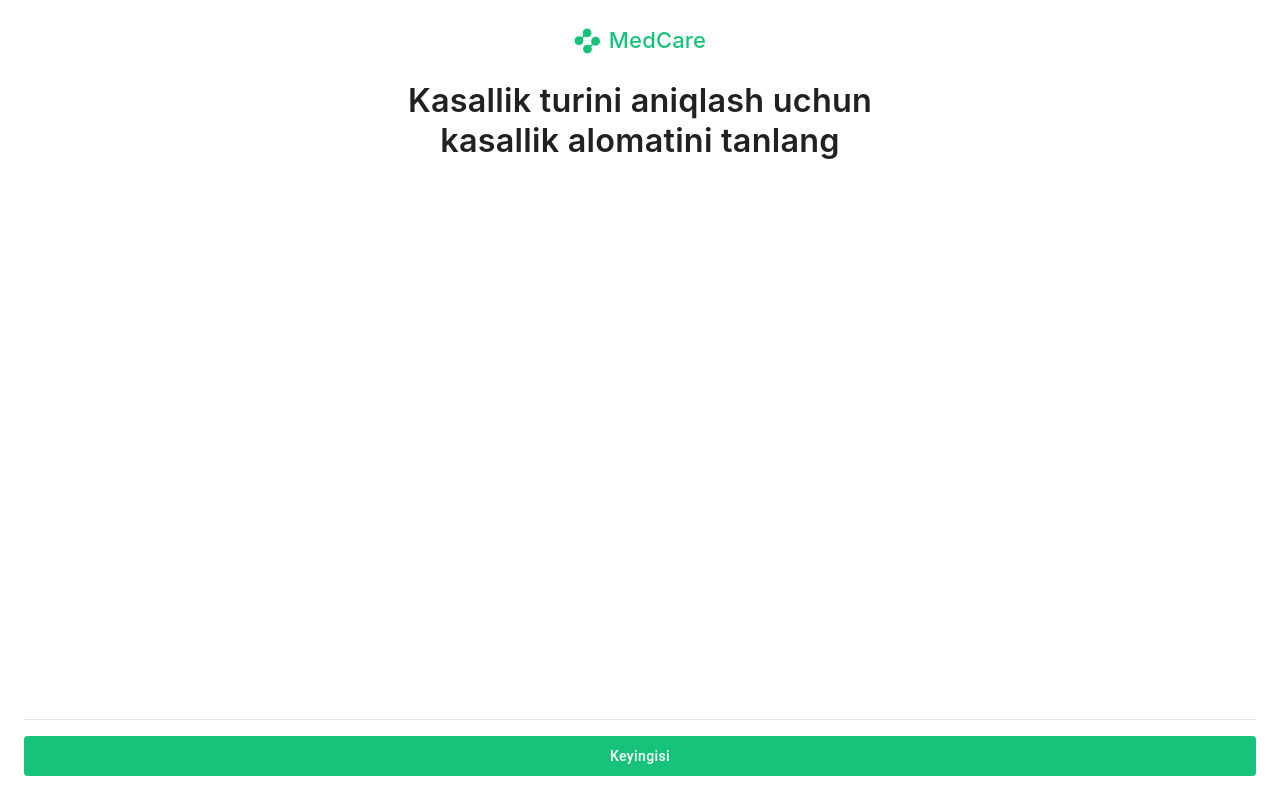
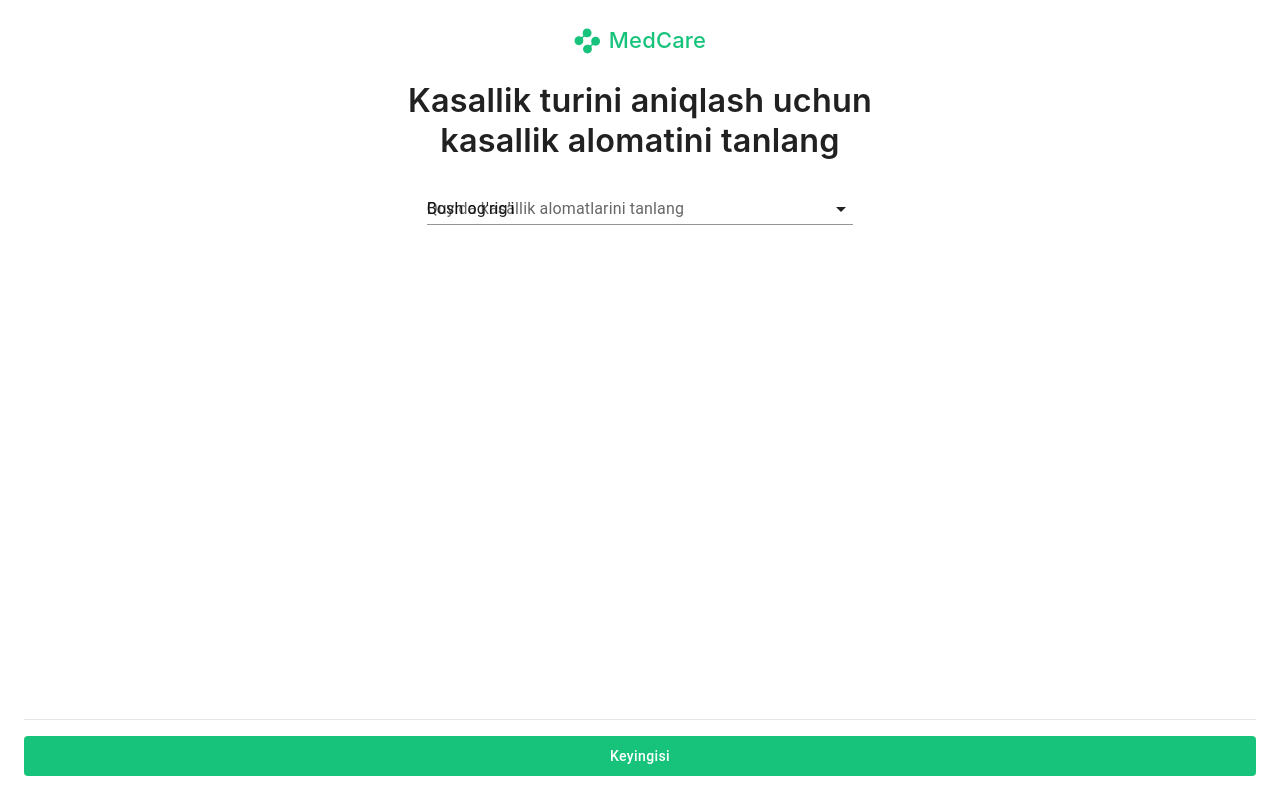
Before and after one commit to Abbosbek-cloud/medcare-project, a Next.js app: page /search in a window 1280 px wide. Built offline with nearby package versions, Linux system fonts and the light colour scheme; a web font is replaced by a local one.

Commit message:
feature: search logic created

```diff
--- /dev/null
+++ b/src/data/illness.js
@@ -0,0 +1,21 @@
+export const inlless = [
+  { name: "Bosh og'rig'i", id: 1 },
+  { name: "Teri ko'karishi", id: 2 },
+  { name: "Xansirash", id: 3 },
+  { name: "Nafas olish qiynalishi", id: 4 },
+  { name: "Ko'krak qafasida og'riq", id: 5 },
+  { name: "Es-hushni buzilishi", id: 6 },
+  { name: "Qorinda og'riq bo'lishi", id: 7 },
+  { name: "Ich qotishi", id: 8 },
+  { name: "Ko'ngil aynishi, qayt qilish", id: 9 },
+  { name: "Diareya", id: 10 },
+  { name: "Vazn ortishi yoki kamayishi", id: 11 },
+  { name: "Siydik miqdori kamayishi", id: 12 },
+  { name: "Oyoqlar shishi", id: 13 },
+  { name: "Yurak ritmi buzilishi", id: 14 },
+  { name: "Nutq ravon emasligi", id: 15 },
+  { name: "Eshitish pastligi yoki yo'qligi", id: 16 },
+  { name: "Esh-hushni tormozlanishi", id: 17 },
+  { name: "Quloqda shovqin", id: 18 },
+  { name: "Esh-hushni tormozlanishi", id: 19 },
+];
--- a/src/pages/search/index.js
+++ b/src/pages/search/index.js
@@ -1,10 +1,34 @@
-import { Box, Button, Stack, Typography } from "@mui/material";
+import {
+  Box,
+  Button,
+  FormControl,
+  Grid,
+  InputLabel,
+  MenuItem,
+  Select,
+  Stack,
+  Typography,
+  Chip,
+} from "@mui/material";
 import Head from "next/head";
 import { useRouter } from "next/router";
 import React from "react";
+import { useDispatch, useSelector } from "react-redux";
+import { setIllness, toggleSelected } from "store/search.slice";
+import { inlless } from "data/illness";
+import { CircleTag } from "components/styled";
 
 const Page = () => {
   const router = useRouter();
+  const dispatch = useDispatch();
+  const { sick, selected } = useSelector((state) => state.search);
+  const [sickness, setSickness] = React.useState(null);
+
+  React.useEffect(() => {
+    dispatch(setIllness(inlless));
+    setSickness(inlless[0].id);
+  }, []);
+
   return (
     <>
       <Head>
@@ -42,6 +66,43 @@ const Page = () => {
           <Typography textAlign="center" variant="h4">
             Kasallik turini aniqlash uchun <br /> kasallik alomatini tanlang
           </Typography>
+          <Grid container justifyContent="center" marginTop={2}>
+            <Grid item md={4}>
+              <FormControl fullWidth variant="standard">
+                <InputLabel id="demo-simple-select-label">
+                  Quyida kasallik alomatlarini tanlang
+                </InputLabel>
+                <Select
+                  labelId="demo-simple-select-label"
+                  id="demo-simple-select"
+                  value={sickness}
+                  name="sick"
+                  sx={{ minWidth: "100%" }}
+                  label={!sickness && "Quyida kasallik alomatlarini tanlangge"}
+                  onChange={(e) => {
+                    let selectedData = inlless.find(
+                      (item) => item.id === e.target.value
+                    );
+                    dispatch(toggleSelected(selectedData));
+                    setSickness(selectedData);
+                  }}
+                  fullWidth
+                >
+                  {sick?.map((item) => (
+                    <MenuItem value={item.id}>{item.name}</MenuItem>
+                  ))}
+                </Select>
+              </FormControl>
+            </Grid>
+          </Grid>
+          <Stack p={3} direction="row" spacing={1}>
+            {selected.map((item) => (
+              <Chip
+                label={item.name}
+                onDelete={() => dispatch(toggleSelected(item))}
+              />
+            ))}
+          </Stack>
         </Stack>
         <Stack p={3}>
           <Stack borderTop="1px solid hsla(0, 0%, 0%, .1)" pt={2}>
--- a/src/store/root.js
+++ b/src/store/root.js
@@ -2,9 +2,11 @@ import { combineReducers } from "redux";
 import { persistReducer } from "redux-persist";
 import storage from "redux-persist/lib/storage";
 import doctorSlice from "./doctor.slice";
+import searchSlice from "./search.slice";
 
 const rootReducer = combineReducers({
   doctorSlice: doctorSlice,
+  search: searchSlice,
 });
 
 export default persistReducer(
--- /dev/null
+++ b/src/store/search.slice.js
@@ -0,0 +1,46 @@
+import { createSlice } from "@reduxjs/toolkit";
+
+const initialState = {
+  sick: [],
+  selected: [],
+  isLoading: false,
+};
+
+export const searchSlice = createSlice({
+  name: "search",
+  initialState,
+  reducers: {
+    setIllness(state, action) {
+      state.sick = action.payload;
+    },
+    toggleIllness(state, action) {
+      const isExist = state.sick.find((item) => item.id === action.payload.id);
+      if (isExist) {
+        let filtered = state.sick.filter(
+          (item) => item.id !== action.payload.id
+        );
+        state.sick = filtered;
+      } else {
+        state.sick = [...state.sick, action.payload];
+      }
+    },
+    toggleSelected(state, action) {
+      const isExist = state.selected.find(
+        (item) => item.id === action.payload.id
+      );
+      if (isExist) {
+        let filtered = state.selected.filter(
+          (item) => item.id !== action.payload.id
+        );
+        state.selected = filtered;
+      } else {
+        state.selected = [...state.selected, action.payload];
+      }
+    },
+  },
+});
+
+export const { setIllness, toggleIllness, toggleSelected } =
+  searchSlice.actions;
+
+export default searchSlice.reducer;
```
